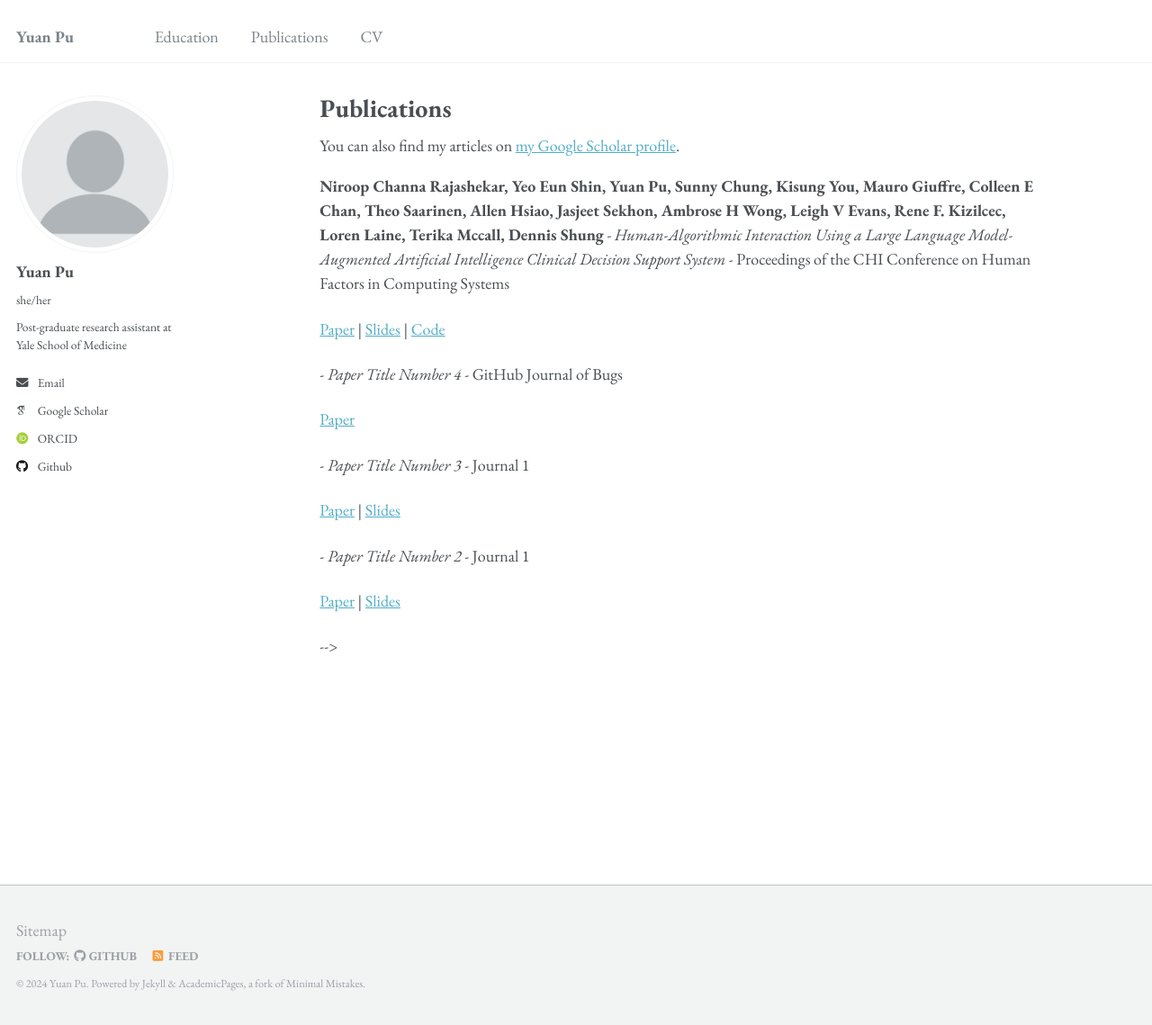
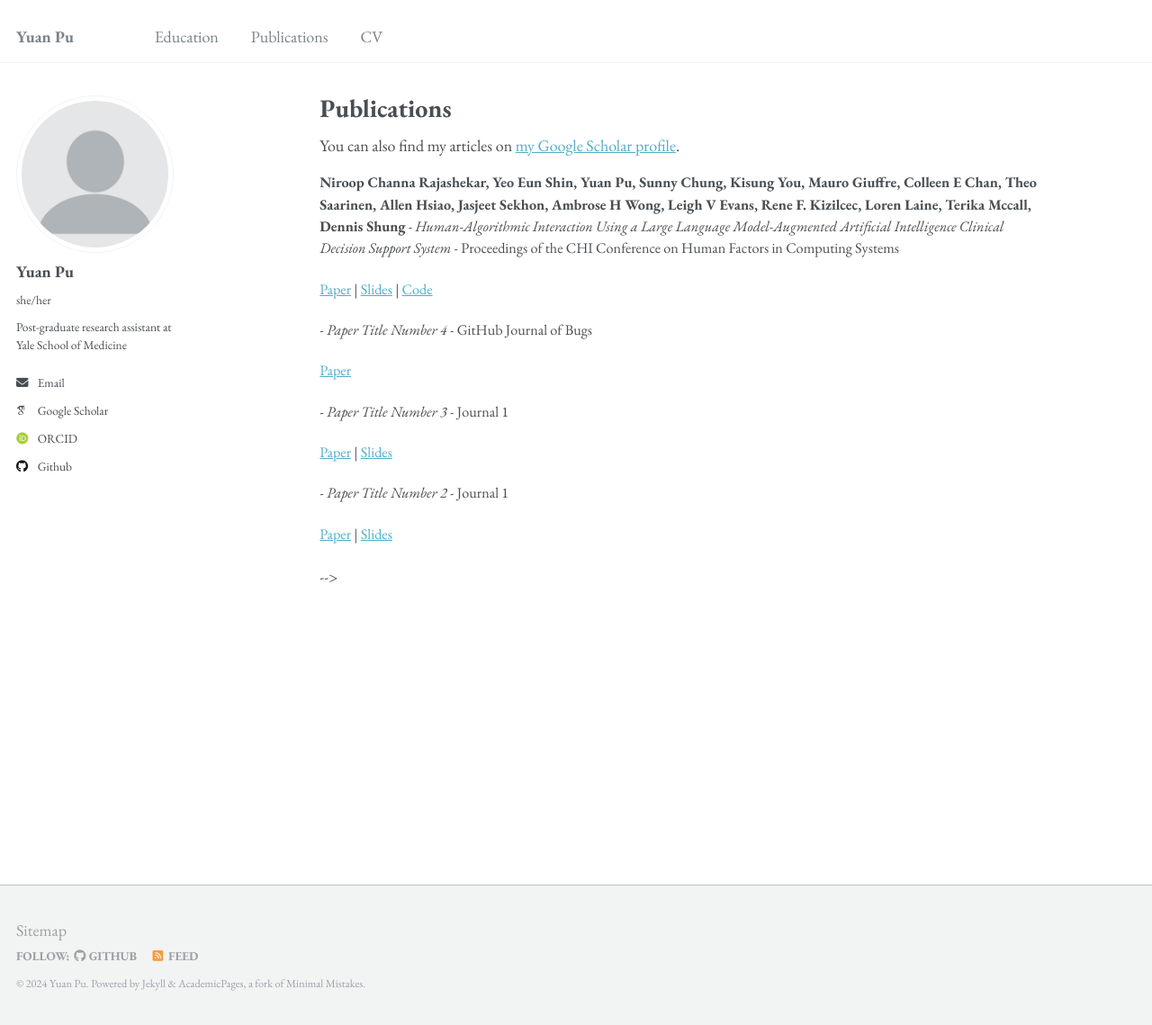
Before and after one commit to yuan-pu/yuan-pu_academicPages, a Jekyll site: the page built from _pages/publications.html, in a window 1280 px wide and 1139 px high. Shown: the whole window at 90% size. Built offline with Jekyll 4.4.1, drawn with Linux system fonts in a browser that asks for light colours; some web fonts are replaced.

Commit message:
Update archive-single-pub.html

```diff
--- a/_includes/archive-single-pub.html
+++ b/_includes/archive-single-pub.html
@@ -1,6 +1,6 @@
 {% include base_path %}
 
-<div class="pub-item">
+<div class="pub-item", style="font-size: 0.9em;">
   <p>
     <strong>{{ post.authors }}</strong> -
     <em>{{ post.title }}</em>
```
